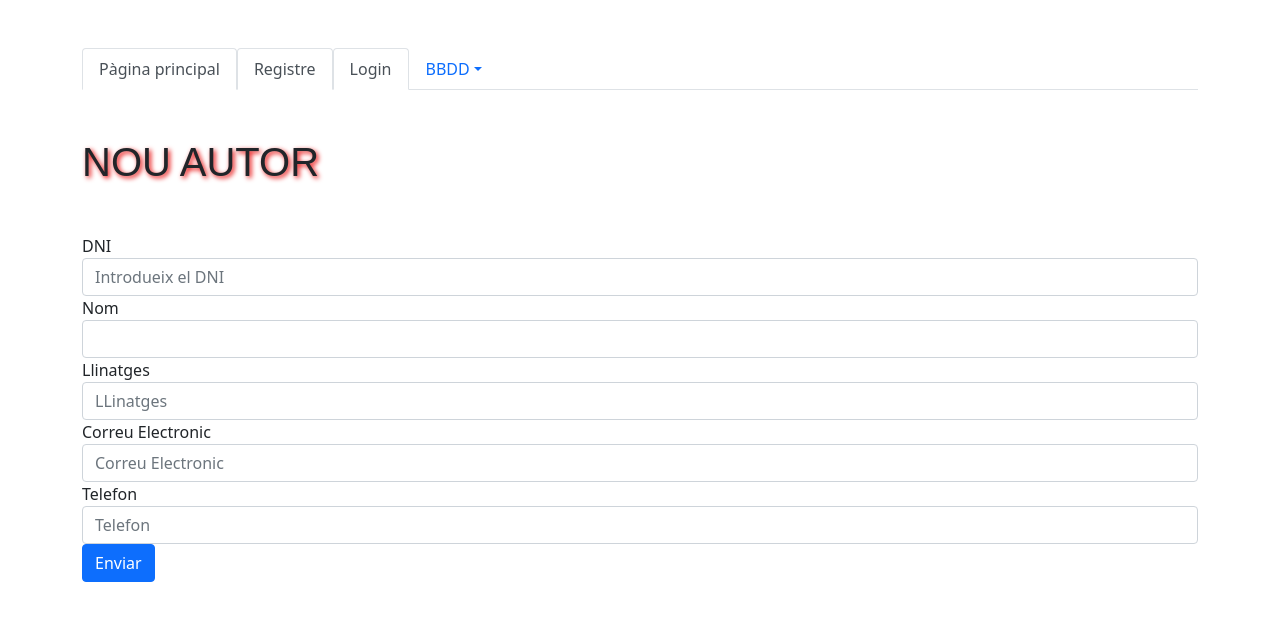
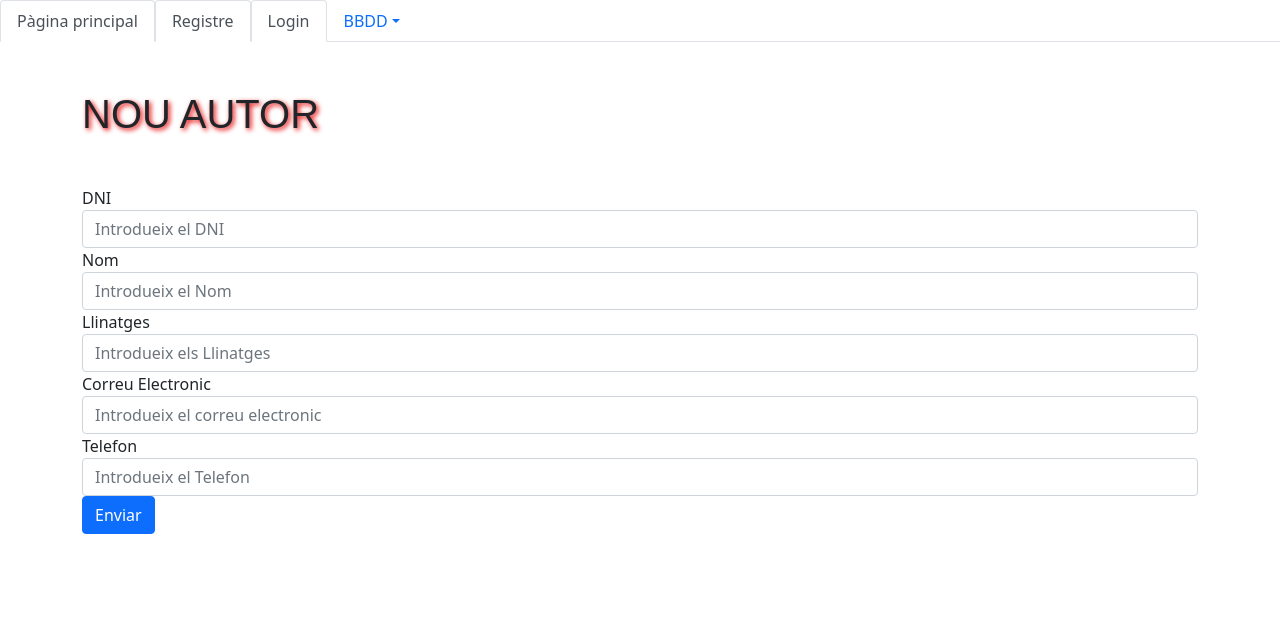
Before and after one commit to mlorentet/Biblioteca, a PHP site: page /new-autor.php in a window 1280 px wide. Shown: the top 621 px of the page. Run offline with PHP 8.4, Linux system fonts and the light colour scheme; data that the repository does not hold is empty.

Commit message:
Barra de navegació fixada a la part superior
Formularis

```diff
--- a/new-autor.php
+++ b/new-autor.php
@@ -1,5 +1,6 @@
 <!DOCTYPE html>
 <html>
+
 <head>
     <title>New Autor</title>
 </head>
@@ -7,14 +8,14 @@
 
 <?php
 $Autor = null;
-if (isset($_GET['DNI'])){
+if (isset($_GET['DNI'])) {
     $DNI_Autor = $_GET['DNI'];
     $query = "SELECT * FROM Autor WHERE DNI = '$DNI_Autor' ";
     $result = mysqli_query($dbh, $query) or die(mysqli_error($dbh));
     $Autor = mysqli_fetch_assoc($result);
 }
 
-if($Autor != null){
+if ($Autor != null) {
     $action = 'scripts/update-autor.php';
 } else {
     $action = 'scripts/insert-autor.php';
@@ -22,11 +23,13 @@ if($Autor != null){
 ?>
 
 <body>
-        <div class="container">
-            <section class="mb-5 mt-5">
+    <section>
         <?php
         include 'includes/header.html';
         ?>
+    </section>
+    <div class="container">
+        <section>
             <h1 class="mb-5 mt-5">
                 <?php
                 if ($Autor == null)
@@ -37,30 +40,42 @@ if($Autor != null){
             </h1>
         </section>
         <section>
-                <form action="<?=$action?>" method="POST">
+            <form action="<?= $action ?>" method="POST">
                 <div class="form-group">
+                    <fieldset>
                         <label for="DNI">DNI</label>
-                        <input value="<?=$Autor['DNI'];?>" type="text" name="dni" class="form-control" placeholder="Introdueix el DNI" pattern="[0-9]{8}[A-Za-z]{1}" title="Debe poner 8 números y una letra" required>
+                        <input value="<?= $Autor['DNI']; ?>" type="text" name="dni" class="form-control" placeholder="Introdueix el DNI" pattern="[0-9]{8}[A-Za-z]{1}" title="Debe poner 8 números y una letra" required>
+                    </fieldset>
+
                 </div>
                 <div class="form-group">
+                    <fieldset>
                         <label for="Nom">Nom</label>
-                        <input value="<?=$Autor['Nom'];?>" type="text" name="name" class="form-control" maxlength="65" required>
+                        <input value="<?= $Autor['Nom']; ?>" type="text" name="name" class="form-control" placeholder="Introdueix el Nom" maxlength="65" required>
+                    </fieldset>
                 </div>
                 <div class="form-group">
+                    <fieldset>
                         <label for="Llinatges">Llinatges</label>
-                        <input value="<?=$Autor['Llinatges'];?>" type="text" name="surname" class="form-control" placeholder="LLinatges" maxlength="100" required>
+                        <input value="<?= $Autor['Llinatges']; ?>" type="text" name="surname" class="form-control" placeholder="Introdueix els Llinatges" maxlength="100" required>
+                    </fieldset>
                 </div>
                 <div class="form-group">
+                    <fieldset>
                         <label for="correu_electronic">Correu Electronic</label>
-                        <input type="email" value="<?=$Autor['correu_electronic'];?>" name="email" class="form-control" placeholder="Correu Electronic" maxlength="100" required>
+                        <input type="email" value="<?= $Autor['correu_electronic']; ?>" name="email" class="form-control" placeholder="Introdueix el correu electronic" maxlength="100" required>
+                    </fieldset>
                 </div>
                 <div class="form-group">
+                    <fieldset>
                         <label for="Telefon">Telefon</label>
-                        <input type="tel" value="<?=$Autor['Telefon'];?>" name="phone" class="form-control" placeholder="Telefon" maxlength="10" required>
+                        <input type="tel" value="<?= $Autor['Telefon']; ?>" name="phone" class="form-control" placeholder="Introdueix el Telefon" maxlength="10" required>
+                    </fieldset>
                 </div>
                 <button type="submit" class="btn btn-primary">Enviar</button>
             </form>
         </section>
     </div>
 </body>
+
 </html>
--- a/new-soci.php
+++ b/new-soci.php
@@ -22,13 +22,13 @@ if($Soci != null){
 ?>
 
     <body>
-        <section class="mb-5 mt-5">
+        <section>
         <?php
             include 'includes/header.html';
         ?>
         </section>
         <div class="container">
-
+            <section>
                 <h1 class="mb-5 mt-5">
                     <?php
                     if ($Soci == null)
@@ -37,7 +37,7 @@ if($Soci != null){
                         echo 'EDITA EL SOCI';
                     ?>
                 </h1>
-
+            </section>
             <section>
                 <form action="<?=$action?>" method="POST">
                     <div class="form-group">
```
Also changed, not shown: new-biblioteca.php (+6 -4 lines), new-bibliotecari.php (+6 -4 lines), new-editorial.php (+7 -4 lines), new-llibre.php (+6 -4 lines), new-prestec.php (+6 -4 lines). Lines whose indentation alone changed are shown as unchanged.
